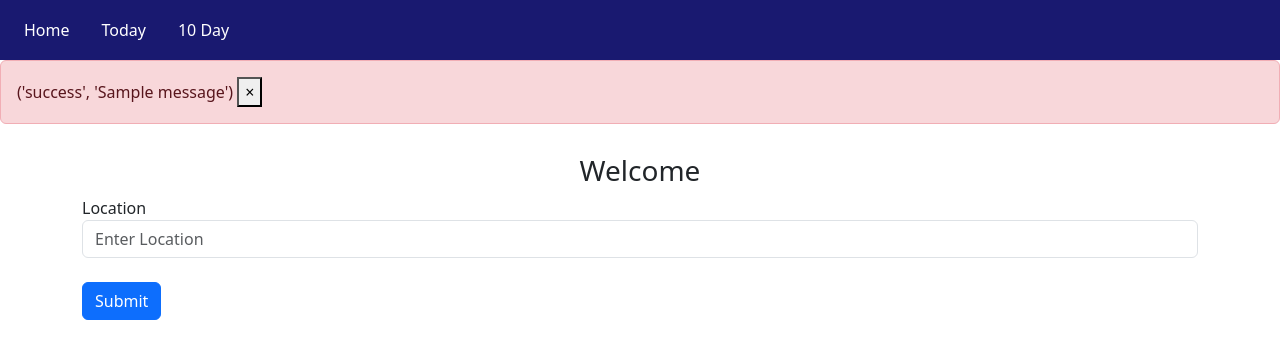
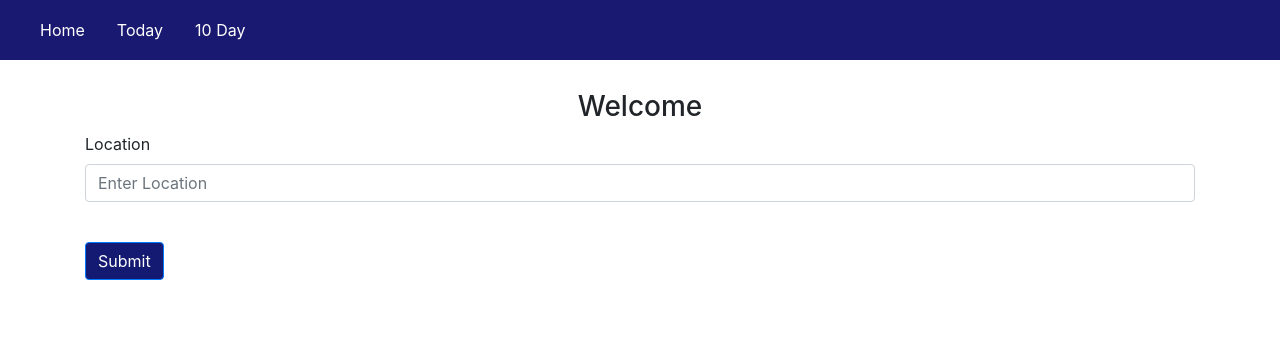
Before and after one commit to snehathomas4427/Weather-app, a Flask app: page / in a window 1280 px wide. Shown: the top 359 px of the page. Run offline with Flask 3, Linux system fonts and the light colour scheme; one stand-in notice (Sample message) is shown; some libraries are stand-ins or nearby versions.

Commit message:
fixed alert and chnged button color

```diff
--- a/website/templates/base.html
+++ b/website/templates/base.html
@@ -11,7 +11,7 @@
 <body>
     <style>
         .custom-bg {
-            background-color:midnightblue ;
+            background-color:rgb(25, 25, 113) ;
             height: 60px;
         }
     </style>
@@ -36,22 +36,29 @@
         </div>
     </nav>
     {% with messages = get_flashed_messages(with_categories=true) %}
-    {%if messages%}
-        {%for message in messages%}
-        <div class="alert alert-danger alert-dismissable fade show" role = 'alert'>
-            {{message}}
-            <button type="button" class="close" data-dismiss="alert">
-                <span aria-hidden="true">&times;</span>
-            </button>
-        </div>
-        {%endfor%}
-    {% endif %}
-    {% endwith %}
+    {%if messages%} {%for category, message in messages%}{% if category == 'error' %}
+    <div class="alert alert-danger alter-dismissable fade show" role="alert">
+        {{ message }}
+        <button type="button" class="close" data-dismiss="alert">
+            <span aria-hidden="true">&times;</span>
+        </button>
+    </div>
+    {% endif %} {%endfor%} {% endif %} {% endwith %}
 
     <div class="container custom-margin">{%block content%} {% endblock %}</div> <!---override in each template (today, tenday, etc)--->
 
     <script src="https://cdn.jsdelivr.net/npm/@popperjs/core@2.11.8/dist/umd/popper.min.js" integrity="sha384-I7E8VVD/ismYTF4hNIPjVp/Zjvgyol6VFvRkX/vR+Vc4jQkC+hVqc2pM8ODewa9r" crossorigin="anonymous"></script>
     <script src="https://cdn.jsdelivr.net/npm/bootstrap@5.3.3/dist/js/bootstrap.min.js" integrity="sha384-0pUGZvbkm6XF6gxjEnlmuGrJXVbNuzT9qBBavbLwCsOGabYfZo0T0to5eqruptLy" crossorigin="anonymous"></script>
 
+        <!-- Bootstrap CSS this one makes the button look pretty -->
+        <link href="https://stackpath.bootstrapcdn.com/bootstrap/4.5.2/css/bootstrap.min.css" rel="stylesheet">
+
+    <!-- jQuery (necessary for Bootstrap's JavaScript plugins) this one and the one below make it dissmissabek -->
+    <script src="https://code.jquery.com/jquery-3.5.1.slim.min.js"></script>
+
+    <!-- Bootstrap JS -->
+    <script src="https://stackpath.bootstrapcdn.com/bootstrap/4.5.2/js/bootstrap.min.js"></script>
+
+
 </body>
 </html>
--- a/website/templates/home.html
+++ b/website/templates/home.html
@@ -11,7 +11,9 @@
         <input type="text" class="form-control" id="location" name="location" placeholder="Enter Location"/>
     </div>
 <br />
-<button type="submit" class="btn btn-primary">Submit</button>
+
+
+<button type="submit" class="btn btn-primary" style="background-color:#141971; color:white" >Submit</button>
 
 </form>
 {% endblock %}
--- a/website/views.py
+++ b/website/views.py
@@ -12,7 +12,7 @@ def home():
         location = request.form.get('location')
         #what to do if location isn't valid???? time stamp: 1:03
         if len(location) < 2:
-            flash("No Results Found", category='error')
+            flash('No Results Found', category= 'error')
 
     return render_template('home.html')
 
```
